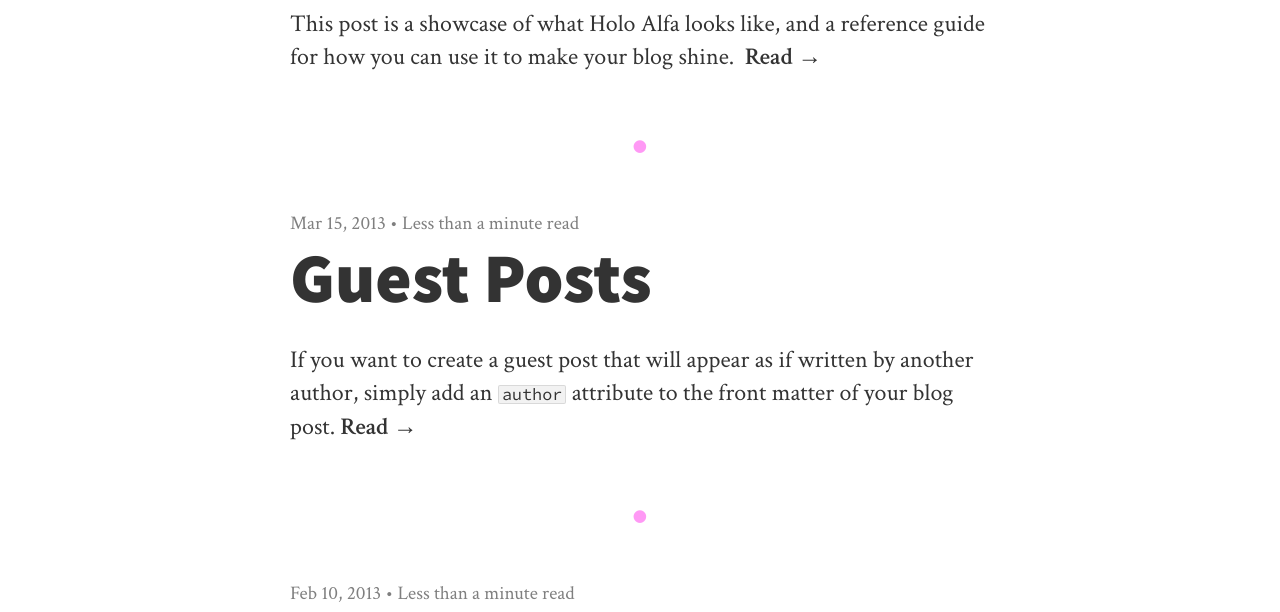
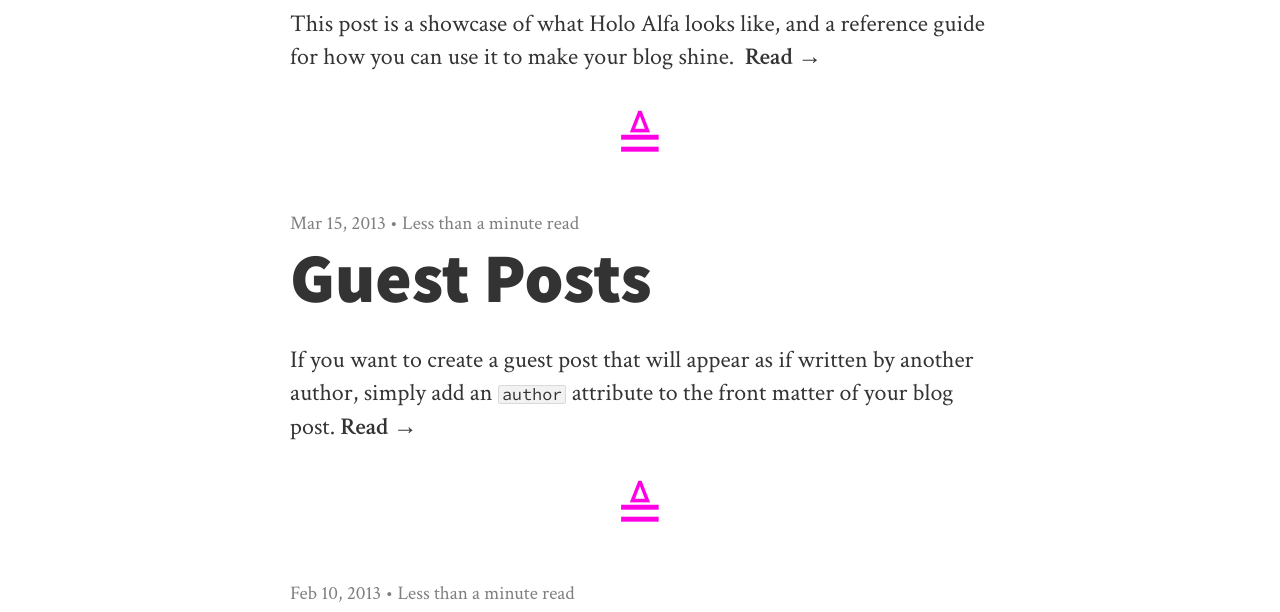
Before and after one commit to Dolichomps/dolichomps.github.io, a Jekyll site: the page built from index.html, in a window 1280 px wide. Shown: the part 274-886 px from the top of the page. Built offline with Jekyll 4.4.1, drawn with Linux system fonts in a browser that asks for light colours; nearby versions of some CDN libraries; the list of posts is cut into pages by our own code.

Commit message:
changed more styles

```diff
--- a/css/style.css
+++ b/css/style.css
@@ -161,7 +161,7 @@
 blockquote::after {
   font-weight: 400;
   font-size: 80px;
-  color: rgba({{ site.theme-color }}, .4);
+  color: rgb({{ site.theme-color }});
   display: block;
   text-align: center;
   vertical-align: bottom;
@@ -269,12 +269,12 @@
 article::after,
 header::after {
   margin: 50px 0;
-  content: "•";
+  content: "≜";
   line-height: 0;
   font-size: 60px;
   display: block;
   text-align: center;
-  color: rgba({{ site.theme-color }}, 0.4);
+  color: rgb({{ site.theme-color }});
 }
 article:last-of-type::after {
   content: "";
```
